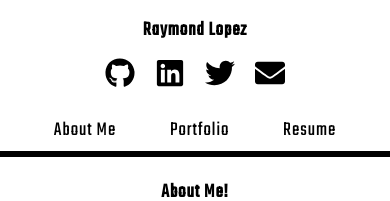
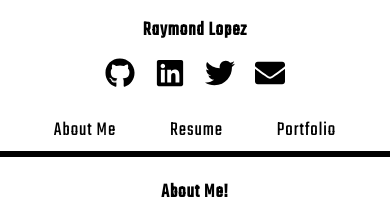
Before and after one commit to raymondlopez13/raymondlopez13.github.io, a React (Create React App) app: page / in a window 390 px wide. Shown: the part 184-385 px from the top of the page. Built offline with nearby package versions, Linux system fonts and the light colour scheme.

Commit message:
added some animations and fixed on smaller screens content was not centered

```diff
--- a/package.json
+++ b/package.json
@@ -7,7 +7,9 @@
     "@testing-library/jest-dom": "^5.12.0",
     "@testing-library/react": "^11.2.6",
     "@testing-library/user-event": "^12.8.3",
+    "animate.css": "^4.1.1",
     "react": "^17.0.2",
+    "react-animations": "^1.0.0",
     "react-dom": "^17.0.2",
     "react-icons": "^4.2.0",
     "react-scripts": "4.0.3",
--- a/src/components/Nav/index.js
+++ b/src/components/Nav/index.js
@@ -3,44 +3,45 @@ import headshot from '../../assets/Headshot-min.jpg';
 import { FaGithub, FaLinkedin, FaTwitter, FaEnvelope } from 'react-icons/fa';
 
 function Nav(props) {
-    const links = [
-        {
-            name: 'About Me',
-            id: '#about-me',
-        },
-        {
-            name: 'Portfolio',
-            id: '#portfolio',
-        },
-        {
-            name: 'Resume',
-            id: '#resume',
-        }
-    ]
+
     return (
         <nav>
             <div className="imgAndName">
-                <img src={headshot} alt="headshot" className='navPhoto'/>
-                <h1 className='h1-nav'>Raymond Lopez</h1>
-                <section id="footer" className='footer'>
-            <a href="https://github.com/raymondlopez13" target='_blank' rel="noreferrer"><FaGithub /></a>
-            <a href="https://www.linkedin.com/in/raymond-lopez-b8473a1ba/" target='_blank' rel="noreferrer"><FaLinkedin /></a>
-            <a href="https://twitter.com/Raylo1998" target='_blank' rel="noreferrer"><FaTwitter /></a>
-            <a href='mailto:raymondlopez13@yahoo.com'><FaEnvelope /></a>
+                <img src={headshot} alt="headshot" className='navPhoto animate__animated animate__rotateIn'/>
+                <h1 className='h1-nav animate__animated animate__lightSpeedInLeft'>Raymond Lopez</h1>
+        <section id="footer" className='footer'>
+            <a href="https://github.com/raymondlopez13" target='_blank' rel="noreferrer" className='animate__animated animate__bounceIn foot1'><FaGithub /></a>
+            <a href="https://www.linkedin.com/in/raymond-lopez-b8473a1ba/" target='_blank' rel="noreferrer" className='animate__animated animate__bounceIn foot2'><FaLinkedin /></a>
+            <a href="https://twitter.com/Raylo1998" target='_blank' rel="noreferrer" className='animate__animated animate__bounceIn foot3'><FaTwitter /></a>
+            <a href='mailto:raymondlopez13@yahoo.com' className='animate__animated animate__bounceIn foot4'><FaEnvelope /></a>
 
         </section>
             </div>
             <ul className='navLinks'>
-                {links.map((link) => (
-                    <li key={link.name}>
-                        <a  className='navLink'href={link.id} id={link.id} onClick={() => (
-                            props.setPage(link.name)
+                <li>
+                    <a  className='navLink animate__animated animate__fadeInDown'href='#about-me' id='about-me' onClick={() => {
+                        props.setPage('About Me');
+                    }}>
+                            About Me
+                    </a>
+                </li>
+                <li>
+                    <a  className='navLink animate__animated animate__fadeInDown'href='#resume' id='resume' onClick={() => (
+                            props.setPage('Resume')
                             )
                         }>
-                            {link.name}
-                        </a>
-                    </li>
-                ))}
+                            Resume
+                    </a>
+                </li>
+                <li>
+                    <a  className='navLink animate__animated animate__fadeInDown'href='#portfolio' id='portfolio' onClick={() => (
+                            props.setPage('Portfolio')
+                            )
+                        }>
+                            Portfolio
+                    </a>
+                </li>
+
             </ul>
         </nav>
     )
--- a/src/index.css
+++ b/src/index.css
@@ -196,7 +196,19 @@ figcaption {
   font-size: 3em;
 }
 
-
+/* ANIMATIONS */
+#resume, .foot2 {
+  animation-delay: .5s;
+}
+#portfolio, .foot3 {
+  animation-delay: 1s;
+}
+.navLink:active {
+  color:orange;
+}
+.foot4 {
+  animation-delay: 1.5s;
+}
 
 
 /* Media queries */
@@ -224,6 +236,7 @@ figcaption {
   .Project {
     border: none;
     width: 100%;
+    margin: 10px 0px;
   }
   .Project img {
     width: 100%;
--- a/src/index.js
+++ b/src/index.js
@@ -3,6 +3,7 @@ import ReactDOM from 'react-dom';
 import './index.css';
 import App from './App';
 import * as serviceWorker from './serviceWorker';
+import 'animate.css'
 
 ReactDOM.render(
   <React.StrictMode>
```
Also changed, not shown: 1 other file (tests, documents, lock files or other folders).
